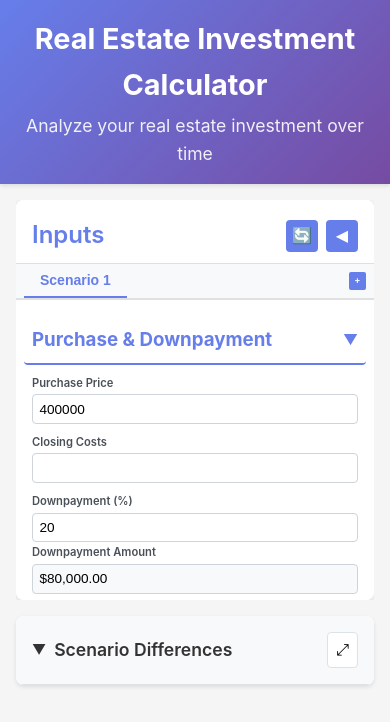
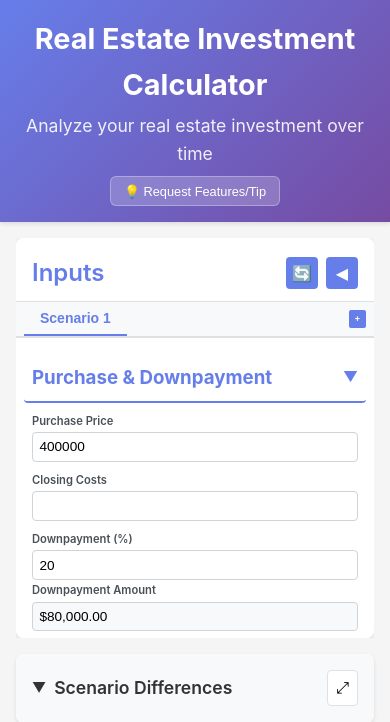
Before and after one commit to admuresan/RealEstateInvestmentCalculator, a Flask app: page / in a window 390 px wide. Shown: the top 722 px of the page. Run offline with Flask 3, Linux system fonts and the light colour scheme; parts of the project's set-up code (start-up, migrations or seed data) failed here and were passed over.

Commit message:
hook into featur requester

```diff
--- a/app/backend/templates/index.html
+++ b/app/backend/templates/index.html
@@ -16,12 +16,38 @@
     </script>
 </head>
 <body>
-    <div id="app">
-        <header class="app-header">
-            <h1>Real Estate Investment Calculator</h1>
-            <p class="subtitle">Analyze your real estate investment over time</p>
-        </header>
-    </div>
+    <header class="app-header">
+        <div>
+            <div class="header-title">
+                <h1>Real Estate Investment Calculator</h1>
+                <p class="subtitle">Analyze your real estate investment over time</p>
+            </div>
+            <button id="feature-request-btn" class="feature-request-btn" title="Request Features or Tips">
+                💡 Request Features/Tip
+            </button>
+        </div>
+    </header>
+    <div id="app"></div>
     <script type="module" src="{{ url_for('static', filename='static/js/main.js') }}"></script>
+    <script>
+        // Feature Request button handler
+        (function() {
+            const btn = document.getElementById('feature-request-btn');
+            if (btn) {
+                btn.addEventListener('click', function() {
+                    // Get FeatureRequestor URL from environment variable or use default
+                    const featureRequestorUrl = window.FEATURE_REQUESTOR_URL ||
+                        (window.location.origin.includes('localhost')
+                            ? 'http://localhost:6003'
+                            : 'https://featurerequestor.yourdomain.com');
+
+                    // Open feature requests page for calculator app
+                    const appName = 'calculator';
+                    const url = featureRequestorUrl + '/feature-requests?app=' + appName;
+                    window.open(url, '_blank');
+                });
+            }
+        })();
+    </script>
 </body>
 </html>
--- a/app/frontend/static/js/main.js
+++ b/app/frontend/static/js/main.js
@@ -764,8 +764,29 @@ class InvestmentCalculator {
 if (document.readyState === 'loading') {
     document.addEventListener('DOMContentLoaded', () => {
         new InvestmentCalculator();
+        initFeatureRequestButton();
     });
 }
 else {
     new InvestmentCalculator();
+    initFeatureRequestButton();
 }
+
+// Feature Request button handler
+function initFeatureRequestButton() {
+    const btn = document.getElementById('feature-request-btn');
+    if (btn) {
+        btn.addEventListener('click', () => {
+            // Get FeatureRequestor URL from environment variable or use default
+            const featureRequestorUrl = window.FEATURE_REQUESTOR_URL ||
+                (window.location.origin.includes('localhost')
+                    ? 'http://localhost:6003'
+                    : 'https://featurerequestor.yourdomain.com');
+
+            // Open feature requests page for calculator app
+            const appName = 'calculator';
+            const url = `${featureRequestorUrl}/feature-requests?app=${appName}`;
+            window.open(url, '_blank');
+        });
+    }
+}
--- a/app/frontend/styles/main.css
+++ b/app/frontend/styles/main.css
@@ -32,16 +32,80 @@ body {
     background: linear-gradient(135deg, #667eea 0%, #764ba2 100%);
     color: white;
     padding: 1rem;
-    text-align: center;
     box-shadow: 0 2px 4px rgba(0, 0, 0, 0.1);
     position: sticky;
     top: 0;
     z-index: 100;
+    width: 100%;
+}
+
+.app-header > div {
+    max-width: 1400px;
+    margin: 0 auto;
+    display: flex;
+    justify-content: space-between;
+    align-items: center;
+    gap: 1rem;
+    position: relative;
+}
+
+.app-header .header-title {
+    flex: 1;
+    text-align: center;
 }
 
 .app-header h1 {
     font-size: 1.25rem;
     margin-bottom: 0.25rem;
+    text-align: center;
+}
+
+.app-header .subtitle {
+    text-align: center;
+}
+
+.feature-request-btn {
+    background: rgba(255, 255, 255, 0.2);
+    border: 1px solid rgba(255, 255, 255, 0.3);
+    color: white;
+    padding: 0.5rem 1rem;
+    border-radius: 6px;
+    cursor: pointer;
+    font-size: 0.9rem;
+    font-weight: 500;
+    transition: all 0.2s ease;
+    white-space: nowrap;
+    backdrop-filter: blur(10px);
+    flex-shrink: 0;
+    z-index: 10;
+}
+
+.feature-request-btn:hover {
+    background: rgba(255, 255, 255, 0.3);
+    border-color: rgba(255, 255, 255, 0.5);
+    transform: translateY(-1px);
+    box-shadow: 0 2px 8px rgba(0, 0, 0, 0.2);
+}
+
+.feature-request-btn:active {
+    transform: translateY(0);
+}
+
+@media (max-width: 768px) {
+    .app-header > div {
+        flex-direction: column;
+        align-items: center;
+        gap: 0.5rem;
+    }
+
+    .app-header .header-title {
+        width: 100%;
+    }
+
+    .feature-request-btn {
+        padding: 0.4rem 0.8rem;
+        font-size: 0.8rem;
+    }
 }
 
 .subtitle {
```
Also changed, not shown: app/frontend/index.html (+12 -6 lines).
